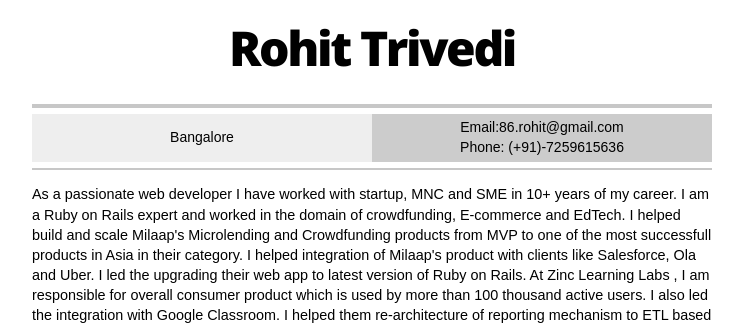
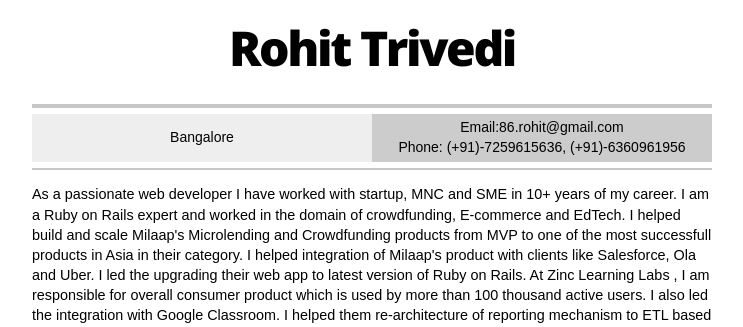
Before and after one commit to rtcoms/rtcoms.github.io, a Jekyll site: the page built from index.html, in a window 1280 px wide and 900 px high. Shown: the top 327 px of the window, without its empty margins (268-1011 px from the left). Built offline with Jekyll 4.4.1, drawn with Linux system fonts in a browser that asks for light colours.

Commit message:
add alternate phone number

```diff
--- a/_layouts/resume.html
+++ b/_layouts/resume.html
@@ -52,7 +52,7 @@
             <td>
               <ul class="personal-details">
                 <li>Email:86.rohit@gmail.com</li>
-                <li>Phone: (+91)-7259615636</li>
+                <li>Phone: (+91)-7259615636, (+91)-6360961956</li>
               </ul>
             </td>
           </tr>
```
